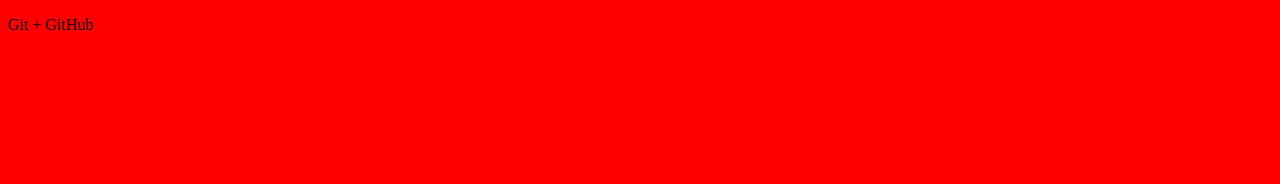
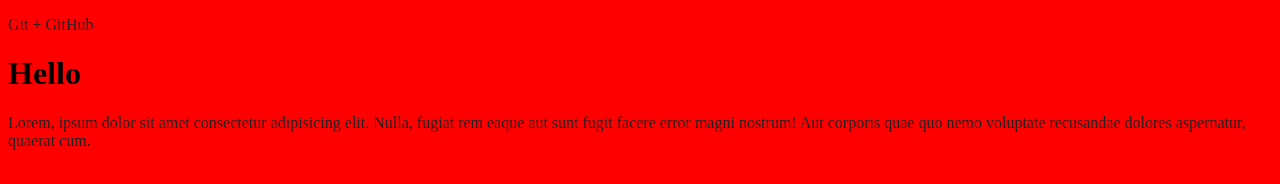
Before and after one commit to kuzmin1/gittest, a plain HTML site: page index.html in a window 1280 px wide. Drawn offline with Linux system fonts and the light colour scheme.

Commit message:
Мой первый коммит

```diff
--- a/css/main.css
+++ b/css/main.css
@@ -1,3 +1,10 @@
 body{
     background-color: red;
 }
+p{
+    color: #222;
+}
+h2{
+    font-size: 30px;
+
+}
--- a/index.html
+++ b/index.html
@@ -9,5 +9,7 @@
 </head>
 <body>
     <p>Git + GitHub</p>
+    <h1>Hello</h1>
+    <p>Lorem, ipsum dolor sit amet consectetur adipisicing elit. Nulla, fugiat rem eaque aut sunt fugit facere error magni nostrum! Aut corporis quae quo nemo voluptate recusandae dolores aspernatur, quaerat cum.</p>
 </body>
 </html>
```
